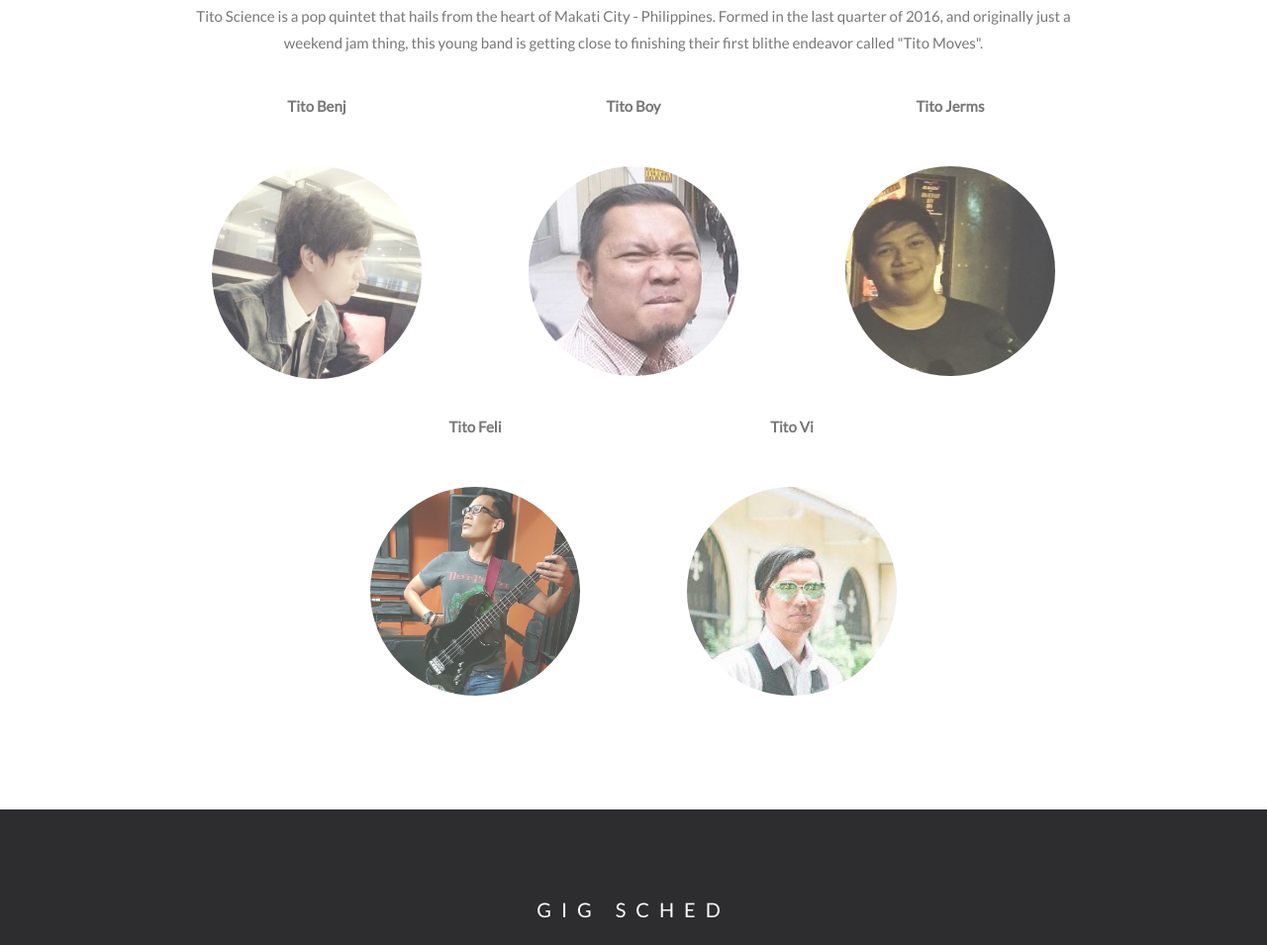
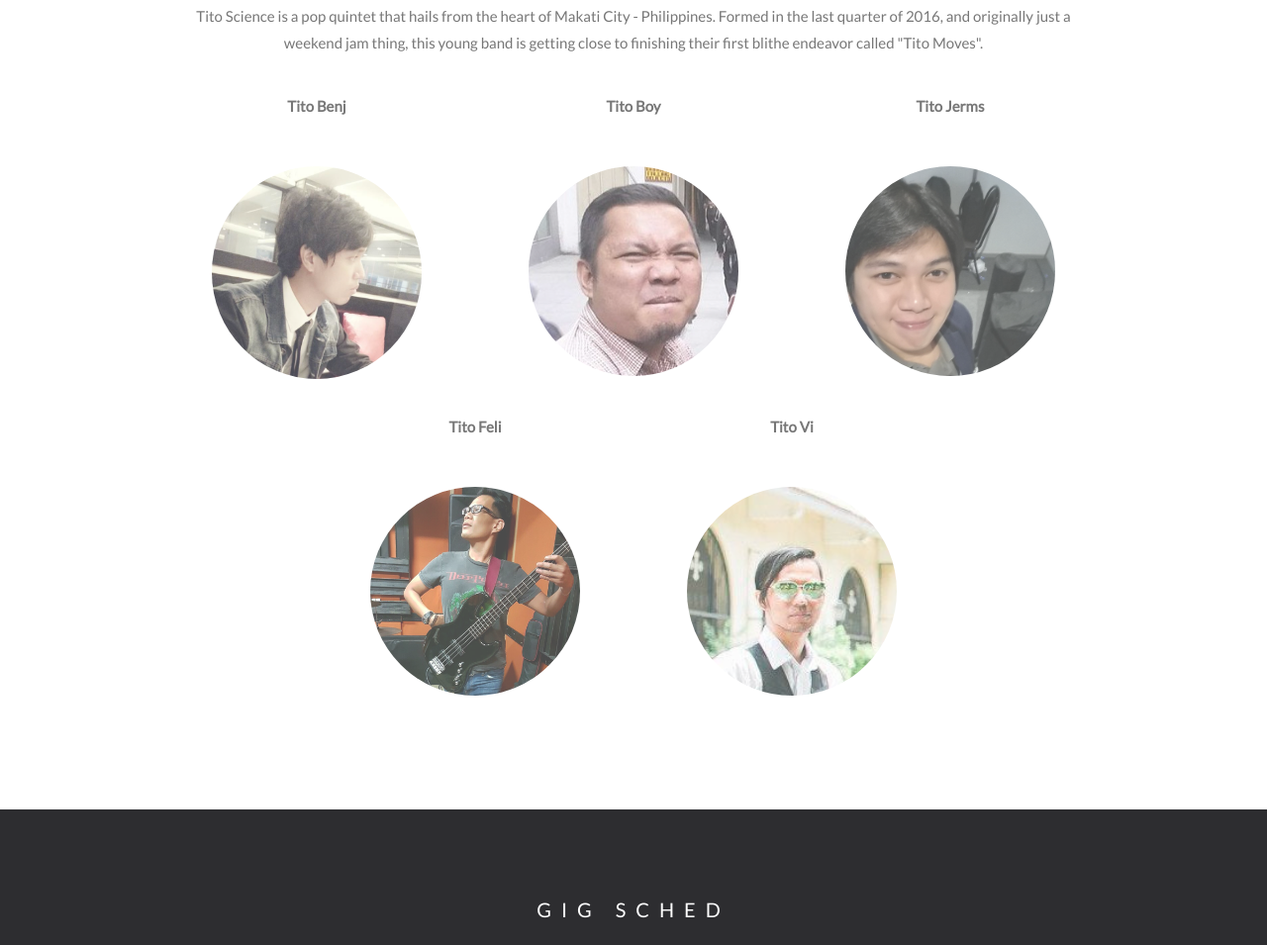
Before and after one commit to TitoScience/tito-site, a website: page index.html in a window 1280 px wide. Shown: the part 1099-2054 px from the top of the page at 99% size. Drawn offline with nearby package versions, Linux system fonts and the light colour scheme.

Commit message:
changed tito jerms photo again

```diff
--- a/index.html
+++ b/index.html
@@ -416,7 +416,7 @@
             <div class="col-sm-4">
                 <p class="text-center"><strong>Tito Jerms</strong></p><br>
                 <a href="#demo3" data-toggle="collapse">
-                    <img src="img/tito_jerms.jpg" class="img-circle person" alt="Random Name" width="255" height="255">
+                    <img src="img/tito_jerms3.jpg" class="img-circle person" alt="Random Name" width="255" height="255">
                 </a>
                 <div id="demo3" class="collapse">
                     <p class="position">"Guitar"</p>
```
Also changed, not shown: img/tito_jerms3.jpg (added).
